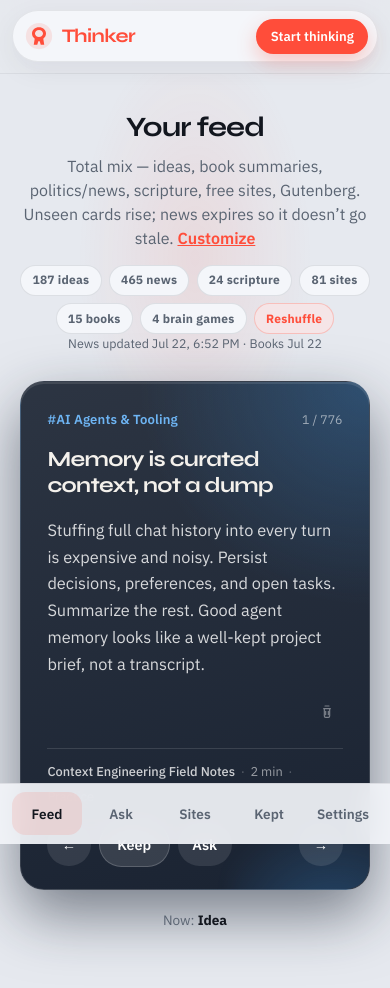
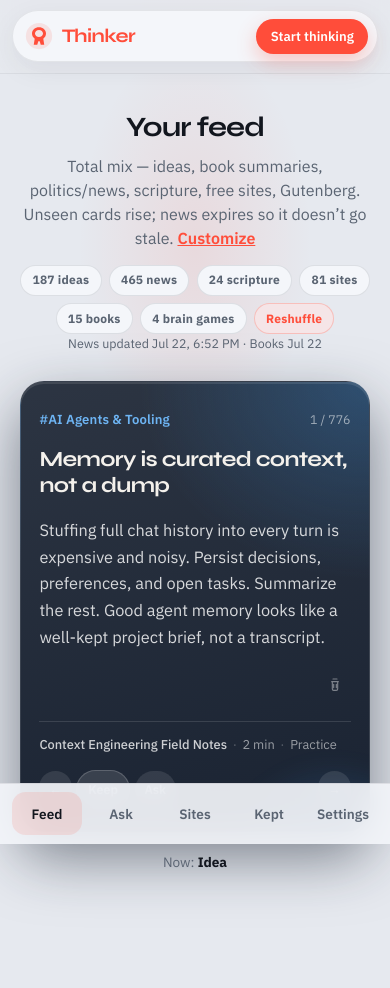
Before and after one commit to mitchelldawkinsjr/thinker, a React (Vite) app: page /feed in a window 390 px wide. Shown: the top 988 px of the page. Built offline with nearby package versions, Linux system fonts and the light colour scheme.

Commit message:
Keep card action buttons on one row on small screens.

```diff
--- a/src/components/FeedCards.css
+++ b/src/components/FeedCards.css
@@ -213,14 +213,40 @@
 .feed-card-actions {
   display: flex;
   align-items: center;
-  gap: 0.5rem;
-  flex-wrap: wrap;
+  gap: 0.4rem;
+  flex-wrap: nowrap;
   width: 100%;
+  min-width: 0;
+}
+
+.feed-card-actions > .idea-btn,
+.feed-card-actions > a.idea-btn {
+  flex-shrink: 0;
+  white-space: nowrap;
 }
 
 .feed-card-actions > .idea-btn--next {
   margin-left: auto;
   flex-shrink: 0;
+}
+
+@media (max-width: 420px) {
+  .feed-card {
+    padding-inline: 1.15rem;
+  }
+
+  .feed-card-actions {
+    gap: 0.28rem;
+  }
+
+  .feed-card-actions .idea-btn {
+    font-size: 0.78rem;
+    padding: 0.55rem 0.7rem;
+  }
+
+  .feed-card-actions .idea-btn.ghost {
+    padding-inline: 0.62rem;
+  }
 }
 
 @keyframes card-in {
--- a/src/components/IdeaCard.css
+++ b/src/components/IdeaCard.css
@@ -263,9 +263,16 @@
 .idea-actions {
   display: flex;
   align-items: center;
-  gap: 0.5rem;
+  gap: 0.4rem;
   width: 100%;
-  flex-wrap: wrap;
+  min-width: 0;
+  flex-wrap: nowrap;
+}
+
+.idea-actions > .idea-btn,
+.idea-actions > a.idea-btn {
+  flex-shrink: 0;
+  white-space: nowrap;
 }
 
 .idea-actions > .idea-btn--next {
@@ -283,6 +290,25 @@
   border-radius: 999px;
   padding: 0.65rem 1.1rem;
   transition: transform 0.15s, background 0.15s, color 0.15s;
+}
+
+@media (max-width: 420px) {
+  .idea-card {
+    padding-inline: 1.15rem;
+  }
+
+  .idea-actions {
+    gap: 0.28rem;
+  }
+
+  .idea-actions .idea-btn {
+    font-size: 0.78rem;
+    padding: 0.55rem 0.7rem;
+  }
+
+  .idea-actions .idea-btn.ghost {
+    padding-inline: 0.62rem;
+  }
 }
 
 .idea-btn:active {
--- a/src/components/IdeaCard.tsx
+++ b/src/components/IdeaCard.tsx
@@ -192,7 +192,7 @@ export function IdeaCard({
                 onClick={() => setAskOpen((v) => !v)}
                 aria-expanded={askOpen}
               >
-                {askOpen ? 'Hide ask' : 'Ask'}
+                {askOpen ? 'Hide' : 'Ask'}
               </button>
             )}
             {!compact && onNext && (
```
